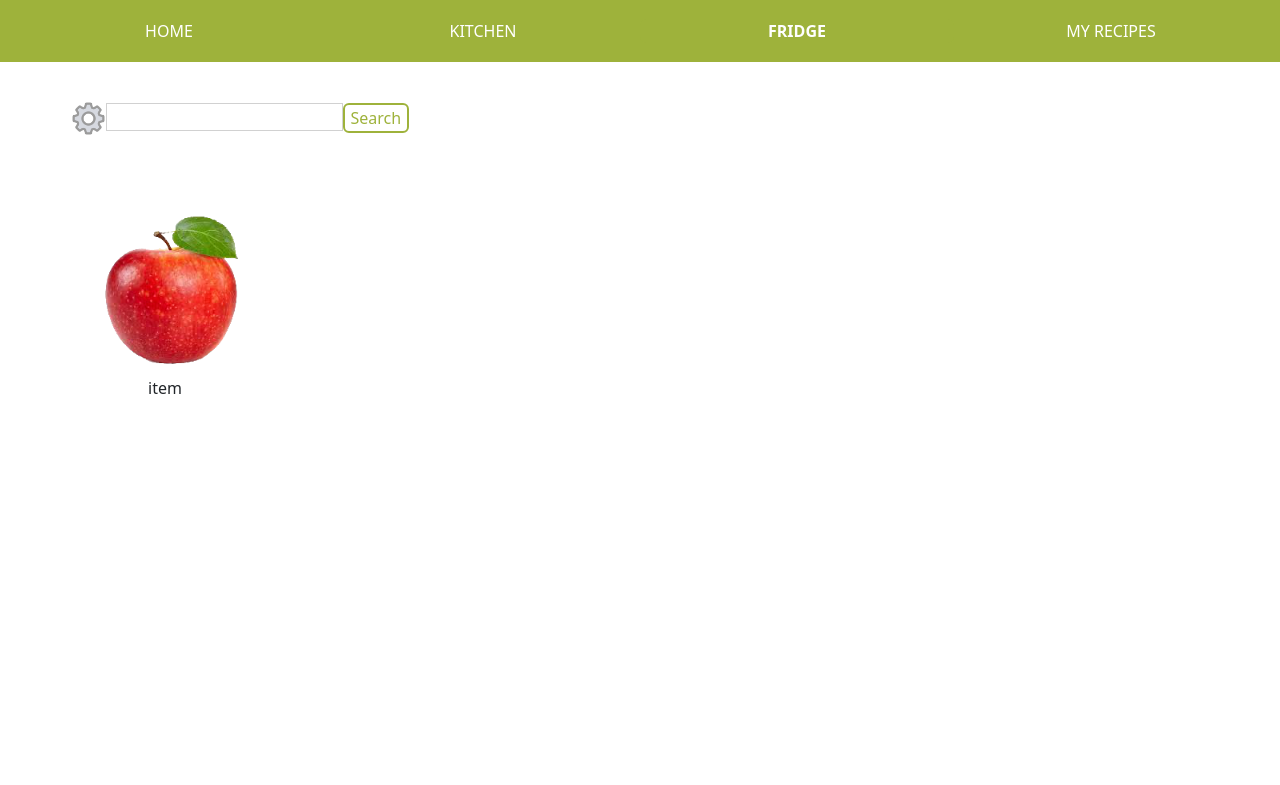
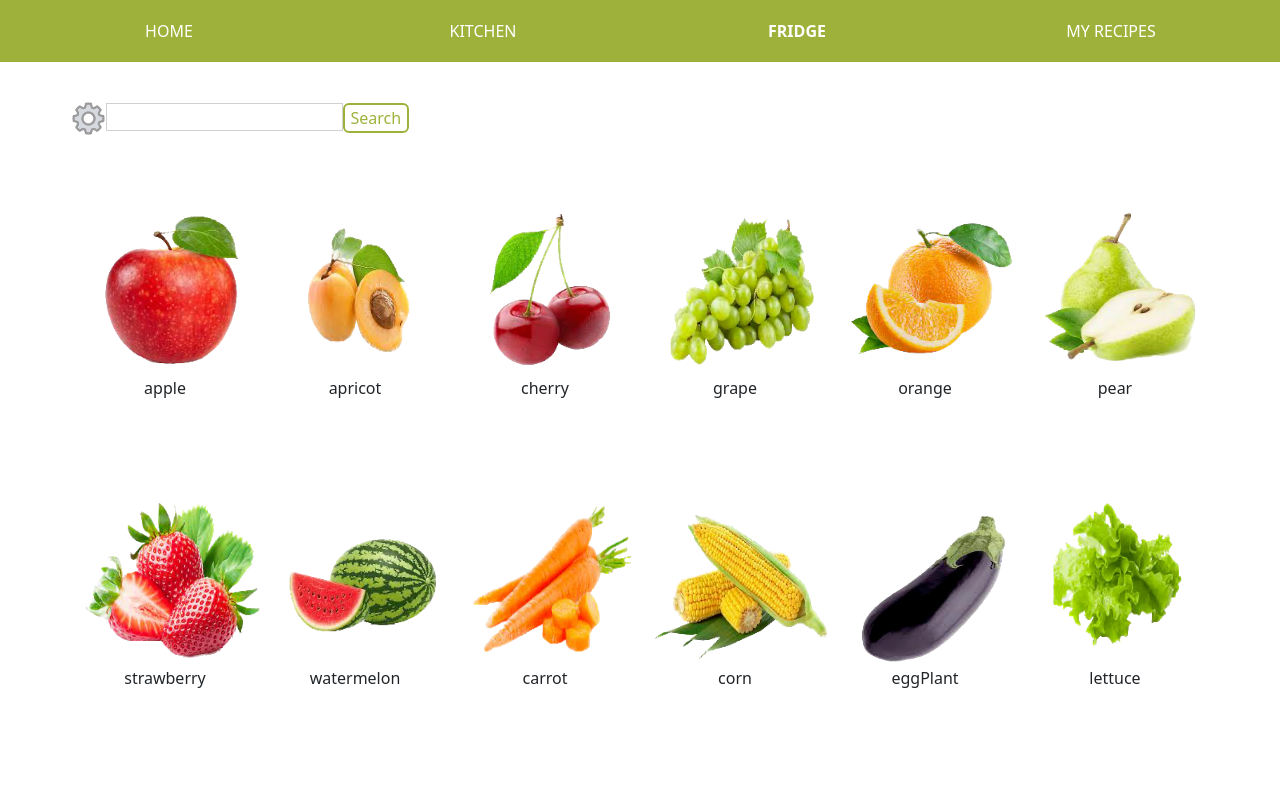
Before and after one commit to la-rika/recipesApp_react, a React (Create React App) app in the folder my-app/: page /fridge in a window 1280 px wide. Shown: the top 785 px of the page. Built offline with nearby package versions, Linux system fonts and the light colour scheme.

Commit message:
finished fridge section and started kitchen logic

```diff
--- a/my-app/src/components/PhotoTextCard.js
+++ b/my-app/src/components/PhotoTextCard.js
@@ -1,13 +1,13 @@
 import React from "react";
 
-export const PhotoTextCard = ({photo,text }) => {
+export const PhotoTextCard = ({ photo, text }) => {
     return (
-        <div className="row food-cards gy-5">
-            <div className="col-lg-2 mb-5 text-center">
-                <img  src={photo} className="card-img-top foodImg" alt="..." />
-                <div className="card-body">
-                    {text}
-                </div>
+
+        <div className="col-lg-2 mb-5 text-center">
+            <img src={photo} className="card-img-top foodImg" alt="..." />
+            <div className="card-body">
+                {text}
             </div>
-        </div>)
+        </div>
+    )
 }
--- a/my-app/src/indexImg.js
+++ b/my-app/src/indexImg.js
@@ -12,24 +12,59 @@ const images = [
             {
                 name: 'apricot',
                 src: require('./images/food/fruit-apricot.png')
-            }
+            },
+            {
+                name: 'cherry',
+                src: require('./images/food/fruit-cherry.png')
+            },
+            {
+                name: 'grape',
+                src: require('./images/food/fruit-grape.png')
+            },
+            {
+                name: 'orange',
+                src: require('./images/food/fruit-orange.png')
+            },
+            {
+                name: 'pear',
+                src: require('./images/food/fruit-pear.png')
+            },
+            {
+                name: 'strawberry',
+                src: require('./images/food/fruit-strawberry.png')
+            },
+            {
+                name: 'watermelon',
+                src: require('./images/food/fruit-watermelon.png')
+            },
+        ],
+        veggie: [
+            {
+                name: 'carrot',
+                src: require('./images/food/veggie-carrot.png')
+            },
+            {
+                name: 'corn',
+                src: require('./images/food/veggie-corn.png')
+            },
+            {
+                name: 'eggPlant',
+                src: require('./images/food/veggie-eggPlant.png')
+            },
+            {
+                name: 'lettuce',
+                src: require('./images/food/veggie-lettuce.png')
+            },
+            {
+                name: 'mushroom',
+                src: require('./images/food/veggie-mushroom.png')
+            },
+            {
+                name: 'zucchini',
+                src: require('./images/food/veggie-zucchini.png')
+            },
         ]
-    }
-    // apple: require('./images/food/fruit-apple.png'),
-    // apricot: require('./images/food/fruit-apricot.png'),
-    // cherry: require('./images/food/fruit-cherry.png'),
-    // appgrapele: require('./images/food/fruit-grape.png'),
-    // orange: require('./images/food/fruit-orange.png'),
-    // pear: require('./images/food/fruit-pear.png'),
-    // strawberry: require('./images/food/fruit-strawberry.png'),
-    // watermelon: require('./images/food/fruit-watermelon.png'),
-
-    // carrot: require('./images/food/veggie-carrot.png'),
-    // corn: require('./images/food/veggie-corn.png'),
-    // eggPlant: require('./images/food/veggie-eggPlant.png'),
-    // lettuce: require('./images/food/veggie-lettuce.png'),
-    // mushroom: require('./images/food/veggie-mushroom.png'),
-    // zucchini: require('./images/food/veggie-zucchini.png'),
+    },
 ]
 
 export default images;
--- a/my-app/src/pages/Fridge.js
+++ b/my-app/src/pages/Fridge.js
@@ -6,17 +6,25 @@ import { SearchInput } from "../components/SearchInput";
 export const Fridge = () => {
     return (
         <div className="container fridge-container ">
-
             <SearchInput
                 filtered={true} />
 
-            {images[1].fruit.forEach((item)=>{
-                console.log('ciao')
-            })}
-
-            <PhotoTextCard
-                photo={images[1].fruit[0].src}
-                text={'item'} />
+            <div className="row food-cards gy-5">
+                {images[1].fruit.map((item) => {
+                    return (
+                        <PhotoTextCard
+                            photo={item.src}
+                            text={item.name} />
+                    )
+                })}
+                {images[1].veggie.map((item) => {
+                    return (
+                        <PhotoTextCard
+                            photo={item.src}
+                            text={item.name} />
+                    )
+                })}
+            </div>
 
         </div>
     )
--- a/my-app/src/pages/HomePage.js
+++ b/my-app/src/pages/HomePage.js
@@ -6,7 +6,7 @@ export const HomePage = () => {
         <div className="container">
             <div className="row home-container d-flex align-items-center">
                 <div className="col-5">
-                    <img src={images.saladLogo} alt="logo-img" width="400px" height="400px" />
+                    <img src={images[0].saladLogo} alt="logo-img" width="400px" height="400px" />
                 </div>
                 <div className="col-7 home-text">
                     <h1>About us</h1>
--- a/my-app/src/pages/Kitchen.js
+++ b/my-app/src/pages/Kitchen.js
@@ -1,33 +1,78 @@
-import React from "react";
+import React, { useEffect, useState } from "react";
 import settingsImg from "../images/settings.png"
+import images from "../indexImg";
 
-export const Kitchen = () =>{
-    return(
+export const Kitchen = () => {
+    const [activeStep, setActiveStep] = useState(1);
+    const [mainCourse, setMaincourse] = useState([]);
+    const [secondCourse, setSecondCourse] = useState([]);
+    const [sideDish, seSIdeDish] = useState('');
+    const allFood = [];
+
+    useEffect(()=>{
+        //for each item in images lo metto dentro allFood e poi lo uso per prendere un elemento random
+    },[])
+
+    //prendere elemento random da array instruzioni:
+    // var item = items[Math.floor(Math.random()*items.length)];
+
+    return (
         <div className="container kitchen-container text-center">
             <div className="row">
-            <div className="col">
+
+                {activeStep === 1 ? (
+                    <div className="col" style={{ fontWeight: 'bold', color: '#9EB23B' }}>
                         Main course
                     </div>
+                ) : (
+                    <div className="col" >
+                        Main course
+                    </div>
+                )
+                }
+
+                {activeStep === 2 ? (
+                    <div className="col" style={{ fontWeight: 'bold' , color: '#9EB23B'}}>
+                        Second course
+                    </div>
+                ) : (
                     <div className="col">
                         Second course
                     </div>
+                )
+                }
+
+                {activeStep === 3 ? (
+                    <div className="col" style={{ fontWeight: 'bold' , color: '#9EB23B'}}>
+                        Side dish
+                    </div>
+                ) : (
                     <div className="col">
                         Side dish
                     </div>
+                )
+                }
+
+
             </div>
             <div className="formDiv">
                 <form className="addFoodForm" action="/kitchen" method="post">
-                <img className="settingsImgKitchen" src={settingsImg} alt="filters-img" width="35px" height="35px"/>
-                <p><span style={{fontWeight: 'bold'}}>main course:</span> ciso</p>
-                <p><span style={{fontWeight: 'bold'}}>second course:</span> ciso</p>
-                <p><span style={{fontWeight: 'bold'}}>side dish:</span> ciso</p>
+                    <img className="settingsImgKitchen" src={settingsImg} alt="filters-img" width="35px" height="35px" />
+                    <p><span style={{ fontWeight: 'bold' }}>main course:</span> ciso</p>
+                    <p><span style={{ fontWeight: 'bold' }}>second course:</span> ciso</p>
+                    <p><span style={{ fontWeight: 'bold' }}>side dish:</span> ciso</p>
                     <div className="formBtn">
                         <button type="submit" className="btn">GENERATE</button>
                     </div>
                 </form>
                 <div className="steps row ">
-                <button type="button" className="btn  col-6">Previous step</button>
-                <button type="button" className="btn  col-6 ">Next step</button>
+                    <button type="button" className="btn  col-6"
+                        disabled={activeStep === 1 ? true : false}
+                        onClick={() => setActiveStep(activeStep - 1)}>Previous step</button>
+
+                    <button type="button" className="btn  col-6 "
+                        disabled={activeStep === 3 ? true : false}
+                        onClick={() => setActiveStep(activeStep + 1)}>Next step</button>
                 </div>
             </div>
 
```
Lines whose indentation alone changed are shown as unchanged.
